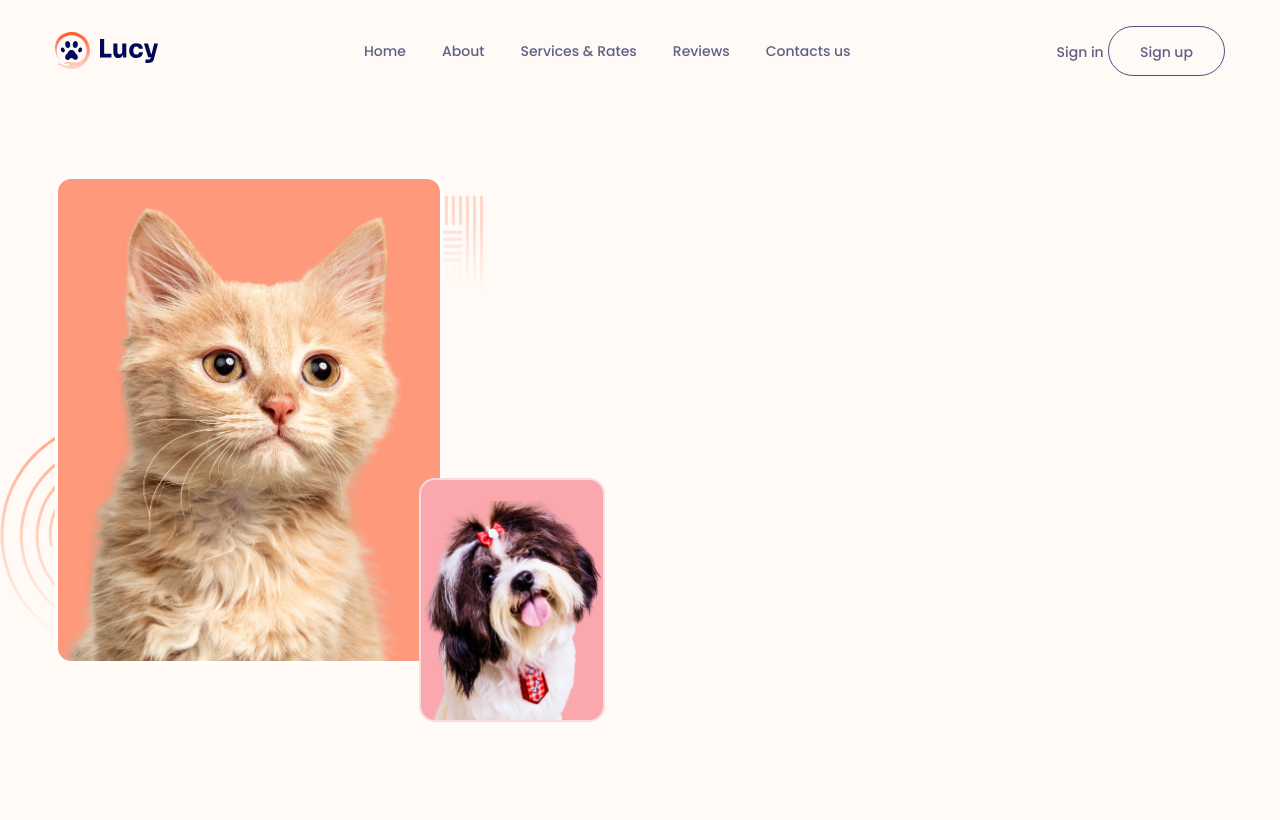
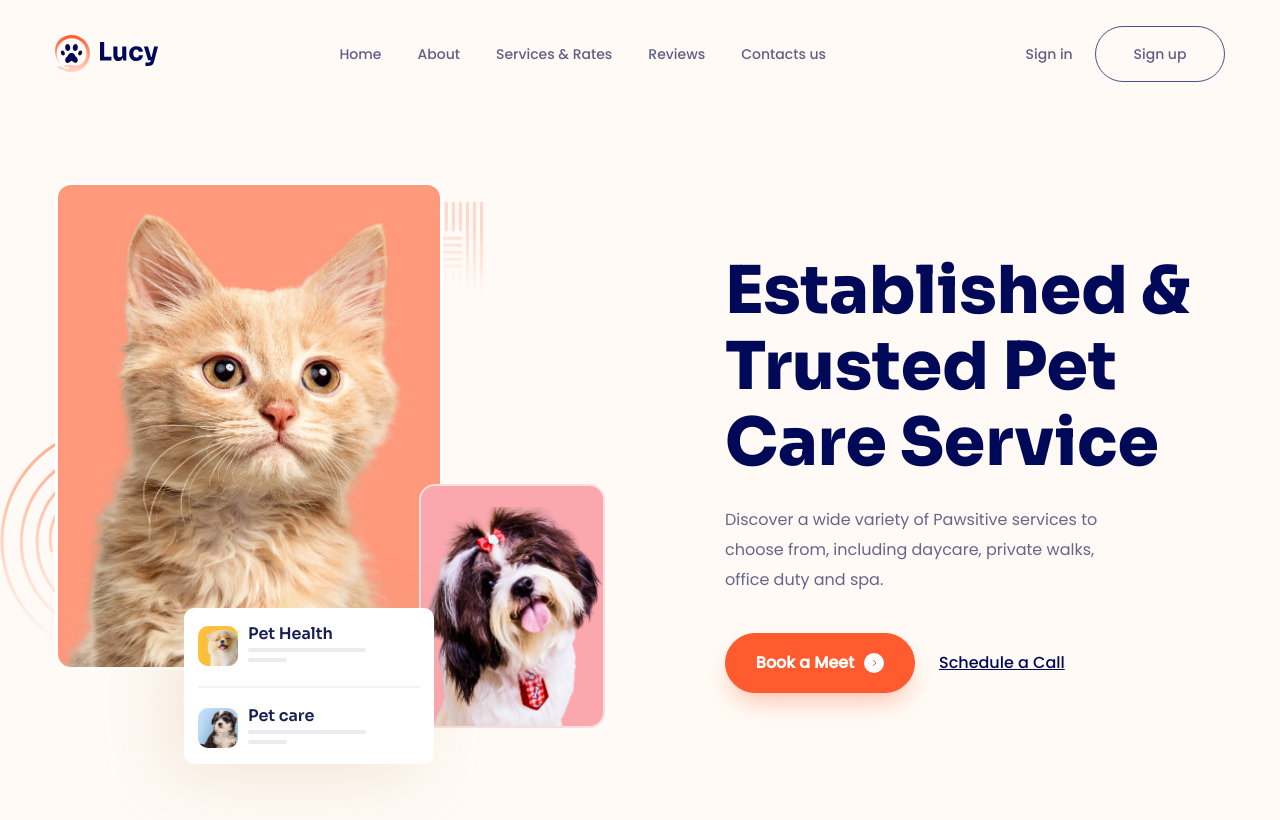
Before and after one commit to ghuy311/htmlcss-04, a plain HTML site: page index.html in a window 1280 px wide. Shown: the top 820 px of the page. Drawn offline with Linux system fonts and the light colour scheme.

Commit message:
done hero

```diff
--- a/assets/css/styles.css
+++ b/assets/css/styles.css
@@ -1,5 +1,9 @@
 * {
     box-sizing: border-box;
+}
+
+:root {
+    --primary-color: #ff5b2e;
 }
 
 html {
@@ -9,10 +13,14 @@ html {
 body {
     font-size: 1.6rem;
     font-family: "Poppins", sans-serif;
-    background: #FFFAF5;
+    background: #fffaf5;
 }
 
 /* Common */
+a {
+    text-decoration: none;
+}
+
 h1,
 h2,
 h3,
@@ -22,87 +30,94 @@ h6 {
     font-family: "Sora", sans-serif;
 }
 
-a {
-    text-decoration: none;
-}
-
 input,
 textarea,
 select,
 button {
+    font-size: inherit;
     font-family: inherit;
-    font-size: inherit;
 }
 
 .container {
     width: 1170px;
-    max-width: calc((100% - 48px));
+    max-width: calc(100% - 48px);
     margin: 0 auto;
 }
 
 .btn {
     --height: 56px;
-    display: inline-block;
-    width: 189px;
+
+    display: inline-flex;
+    align-items: center;
+    justify-content: center;
+    min-width: 130px;
     height: var(--height);
     line-height: var(--height);
+    border: 1px solid rgb(0, 9, 88, 0.7);
     border-radius: 99px;
-    border: 1px solid rgba(0, 9, 88, 0.7);
-    font-family: Poppins;
-    font-weight: 500;
+    font-weight: 600;
     font-size: 1.4rem;
     text-align: center;
     color: #000958;
 }
 
+.btn:hover {
+    opacity: 0.9;
+    cursor: pointer;
+}
+
+.btn--primary {
+    color: #fff;
+    background: var(--primary-color);
+    border-color: var(--primary-color);
+}
+
+.btn__icon {
+    display: flex;
+    align-items: center;
+    justify-content: center;
+    margin-left: 10px;
+    width: 20px;
+    height: 20px;
+    border-radius: 50%;
+    background: #fff;
+}
+
 /* Header */
-
 .header {
     padding: 26px 0;
 }
 
 .header__inner {
-    /* margin-top: 26px; */
     display: flex;
     align-items: center;
     justify-content: space-between;
-}
-
-.navbar {
-    display: flex;
 }
 
 .navbar__list {
     display: flex;
 }
 
-.navbar__link {
+.navbar__link,
+.header-action__link {
     padding: 8px 18px;
-    font-family: Poppins;
     font-weight: 500;
     font-size: 1.4rem;
-    color: #5E6085;
+    line-height: 1;
+    color: #5e6085;
 }
 
-.header-action__link {
-    font-family: Poppins;
-    font-weight: 500;
-    font-size: 1.4rem;
-    color: #5E6085;
+.navbar__link:hover {
+    color: #000958;
+    text-shadow: 1px 0 0 currentColor;
 }
 
-.navbar__link:hover,
-.header-action__link:hover {
-    font-weight: 600;
-    color: #000958;
+.header-action__btn {
+    --height: 50px;
+
+    min-width: 118px;
 }
 
-.header-action__link {
-    --height: 50px;
-    width: 117px;
-}
-
-/* Hero */
 /* Hero */
 .hero {
     margin-top: 74px;
@@ -112,10 +127,13 @@ button {
     display: flex;
     align-items: center;
     justify-content: space-between;
+    column-gap: 120px;
 }
 
 .hero__media {
+    position: relative;
     display: flex;
+    padding-bottom: 94px;
 }
 
 .hero__img-wrap {
@@ -160,4 +178,97 @@ button {
     background: #faa7ad;
 }
 
-.hero__img-small {}
+.hero__list {
+    position: absolute;
+    left: 129px;
+    bottom: 0;
+    width: 250px;
+    height: 156px;
+    padding: 18px 14px;
+    background: #fff;
+    box-shadow: -17px 14px 68px -4px rgba(207, 174, 132, 0.25);
+    border-radius: 10px;
+}
+
+.hero-list-item {
+    display: flex;
+}
+
+.hero-list-item__thumb {
+    width: 40px;
+    height: 40px;
+    border-radius: 10px;
+    object-fit: cover;
+    background: #fec23f;
+}
+
+.hero-list-item__info {
+    margin-left: 10px;
+}
+
+.hero-list-item__title {
+    font-family: Sora, sans-serif;
+    font-weight: 600;
+    font-size: 1.4;
+    line-height: 1;
+    color: #181e52;
+}
+
+.hero-list-item__skeleton {
+    margin-top: 6px;
+    width: var(--width, 118px);
+    height: 4px;
+    background: #000958;
+    opacity: 0.08;
+    border-radius: 10px;
+}
+
+.hero-list-item__separate {
+    width: 100%;
+    height: 2px;
+    margin: 20px 0;
+    background: #f2f2f2;
+    border-radius: 99px;
+}
+
+.hero-list-item:nth-of-type(2) .hero-list-item__thumb {
+    background: #c6e2fa;
+}
+
+.hero__heading {
+    font-weight: 800;
+    font-size: 6.6rem;
+    line-height: 1.15;
+    color: #000958;
+}
+
+.hero__desc {
+    width: 391px;
+    margin-top: 24px;
+    font-size: 1.6rem;
+    line-height: 1.88;
+    color: #656689;
+}
+
+.hero__row {
+    display: flex;
+    align-items: center;
+    margin-top: 38px;
+}
+
+.hero__cta-btn {
+    --height: 60px;
+
+    min-width: 190px;
+    font-size: 1.6rem;
+    box-shadow: 0px 13px 26px -8px rgba(255, 91, 46, 0.42);
+}
+
+.hero__cta-link {
+    margin-left: 24px;
+    font-weight: 500;
+    font-size: 1.6rem;
+    line-height: 1;
+    text-decoration: underline;
+    color: #000958;
+}
--- a/index.html
+++ b/index.html
@@ -67,7 +67,6 @@
       </div>
     </header>
     <!-- Hero -->
-    <!-- Hero -->
     <section class="hero">
       <div class="container">
         <div class="hero__inner">
@@ -90,16 +89,80 @@
             </div>
 
             <div class="hero__img-wrap hero__img-wrap-small">
-              <img
-                src="./assets/img/pet-02.png"
-                alt=""
-                class="hero__img hero__img-small"
-              />
+              <img src="./assets/img/pet-02.png" alt="" class="hero__img" />
+            </div>
+
+            <div class="hero__list">
+              <!-- Hero list item 1 -->
+              <section class="hero-list-item">
+                <img
+                  src="./assets/img/pet-03.png"
+                  alt=""
+                  class="hero-list-item__thumb"
+                />
+                <div class="hero-list-item__info">
+                  <p class="hero-list-item__title">Pet Health</p>
+                  <div class="hero-list-item__skeleton"></div>
+                  <div
+                    class="hero-list-item__skeleton"
+                    style="--width: 39px"
+                  ></div>
+                </div>
+              </section>
+
+              <div class="hero-list-item__separate"></div>
+
+              <!-- Hero list item 2 -->
+              <section class="hero-list-item">
+                <img
+                  src="./assets/img/pet-04.png"
+                  alt=""
+                  class="hero-list-item__thumb"
+                />
+                <div class="hero-list-item__info">
+                  <p class="hero-list-item__title">Pet care</p>
+                  <div class="hero-list-item__skeleton"></div>
+                  <div
+                    class="hero-list-item__skeleton"
+                    style="--width: 39px"
+                  ></div>
+                </div>
+              </section>
             </div>
           </div>
 
           <!-- Hero content -->
-          <section class="hero__content"></section>
+          <section class="hero__content">
+            <h1 class="hero__heading">
+              Established & Trusted Pet Care Service
+            </h1>
+            <p class="hero__desc">
+              Discover a wide variety of Pawsitive services to choose from,
+              including daycare, private walks, office duty and spa.
+            </p>
+            <div class="hero__row">
+              <a href="#!" class="btn btn--primary hero__cta-btn">
+                Book a Meet
+                <span class="btn__icon">
+                  <svg
+                    width="5"
+                    height="6"
+                    viewBox="0 0 5 6"
+                    fill="none"
+                    xmlns="http://www.w3.org/2000/svg"
+                  >
+                    <path
+                      d="M1.48584 0.5L3.98584 3L1.48584 5.5"
+                      stroke="#FD5056"
+                      stroke-linecap="round"
+                      stroke-linejoin="round"
+                    />
+                  </svg>
+                </span>
+              </a>
+              <a href="#!" class="hero__cta-link"> Schedule a Call </a>
+            </div>
+          </section>
         </div>
       </div>
     </section>
```
